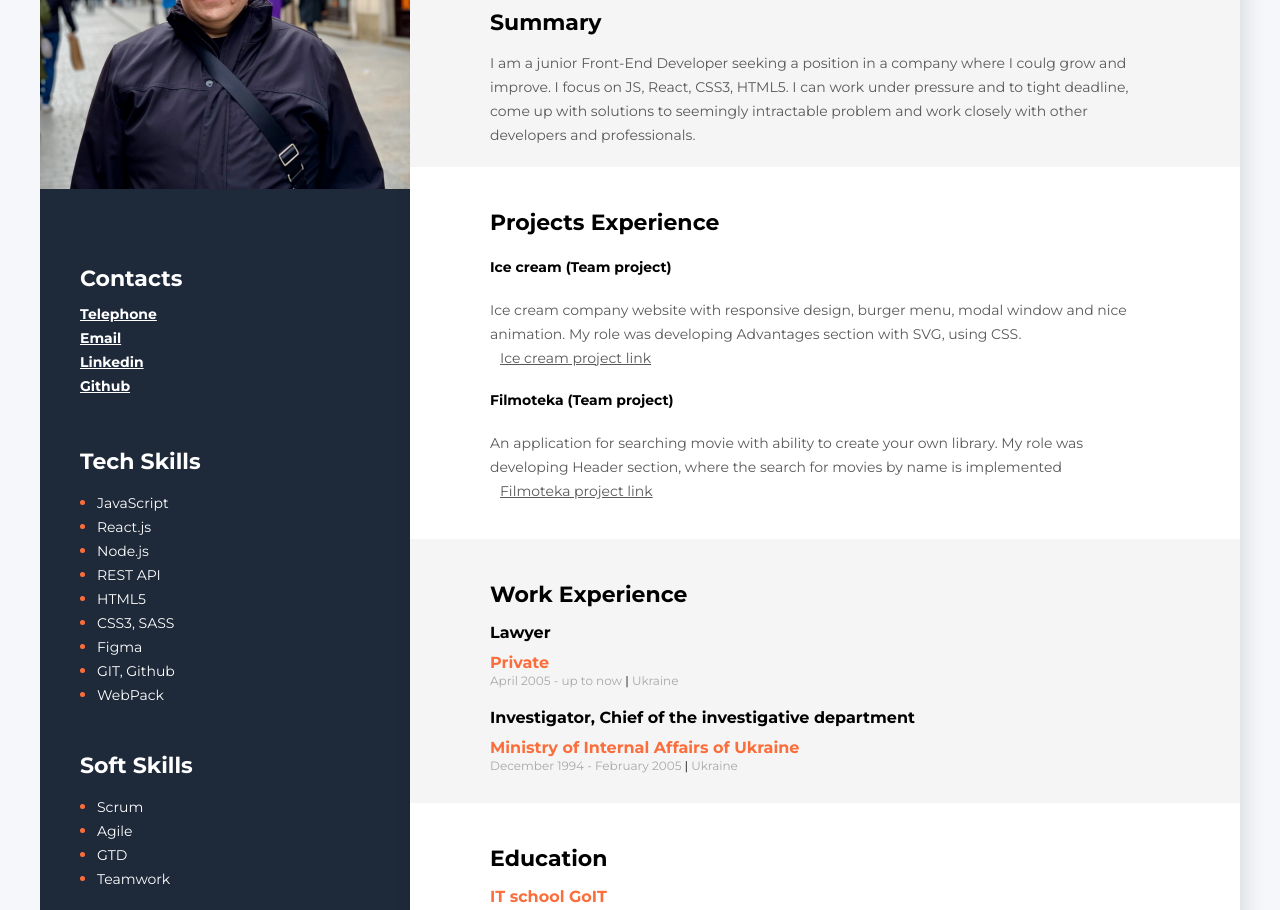
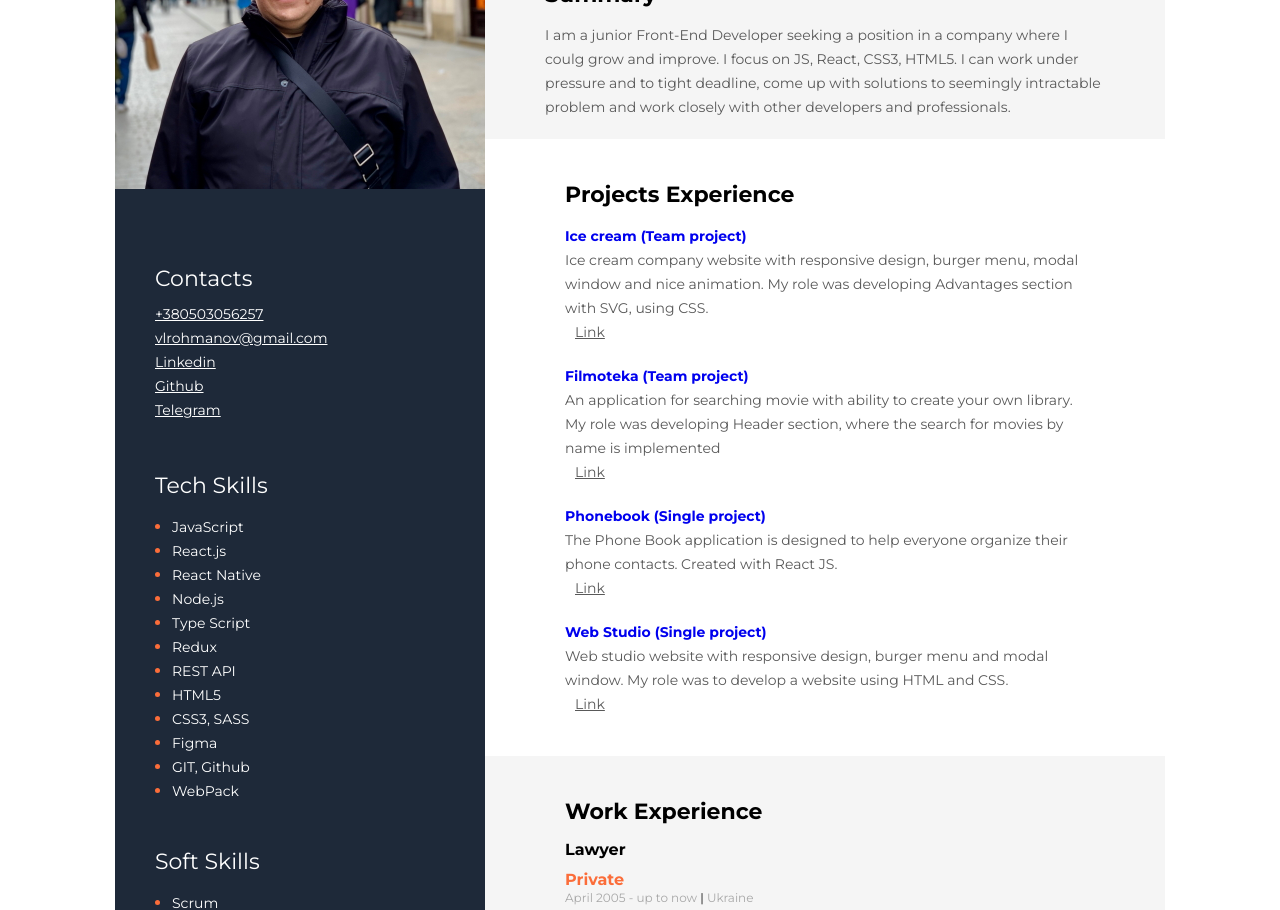
Before and after one commit to volodymyr-rokhmanov/resume-1, a plain HTML site: page index.html in a window 1280 px wide. Shown: the part 213-1123 px from the top of the page. Drawn offline with Linux system fonts and the light colour scheme.

Commit message:
add project

```diff
--- a/index.html
+++ b/index.html
@@ -21,9 +21,9 @@
 					<h2 class="about-name">Volodymyr Rokhmanov</h2>
 					<h3 class="title">Summary</h3>
 					<p class="about-description">
-						I am a junior Front-End Developer seeking a position in a company where I coulg grow and improve. I focus on JS, React, CSS3,
-						HTML5. I can work under pressure and to tight deadline, come up with solutions to seemingly intractable problem and work
-						closely with other developers and professionals.
+						I am a junior Front-End Developer seeking a position in a company where I coulg grow and improve. I focus on
+						JS, React, CSS3, HTML5. I can work under pressure and to tight deadline, come up with solutions to seemingly
+						intractable problem and work closely with other developers and professionals.
 					</p>
 				</section>
 				<!--Projects-->
@@ -31,16 +31,38 @@
 					<h3 class="title">Projects Experience</h3>
 					<ul class="project-list">
 						<li class="projects-item">
-							<h4 class="project-item-title">Ice cream (Team project)</h4>
+							<!-- <h4 class="project-item-title">Ice cream (Team project)</h4> -->
+							<a href="https://vladossid.github.io/command-project-HTML-CSS/" class="project-item-title">Ice cream (Team project)</a>
 							<p class="project-item-text">
-								Ice cream company website with responsive design, burger menu, modal window and nice animation. My role was developing Advantages section with SVG, using CSS.
+								Ice cream company website with responsive design, burger menu, modal window and nice animation. My role
+								was developing Advantages section with SVG, using CSS.
 							</p>
-							<a href="https://vladossid.github.io/command-project-HTML-CSS/" class="project-link">Ice cream project link</a>
+							<a href="https://github.com/VladosSid/command-project-HTML-CSS" class="project-link">Link</a>
 						</li>
 						<li class="projects-item">
-							<h4 class="project-item-title">Filmoteka (Team project)</h4>
-							<p class="project-item-text">An application for searching movie with ability to create  your own library. My role was developing Header section, where the search for movies by name is implemented</p>
-							<a href="https://artemteslenko.github.io/command-project-JS/" class="project-link">Filmoteka project link</a>
+							<!-- <h4 class="project-item-title">Filmoteka (Team project)</h4> -->
+							<a href="https://artemteslenko.github.io/command-project-JS/" class="project-item-title">Filmoteka (Team project)</a>
+							<p class="project-item-text">
+								An application for searching movie with ability to create your own library. My role was developing
+								Header section, where the search for movies by name is implemented
+							</p>
+							<a href="https://github.com/ArtemTeslenko/command-project-JS" class="project-link">Link</a>
+						</li>
+						<li class="projects-item">
+							<!-- <h4 class="project-item-title">Filmoteka (Team project)</h4> -->
+							<a href="https://volodymyr-rokhmanov.github.io/goit-react-hw-08-phonebook/" class="project-item-title">Phonebook (Single project)</a>
+							<p class="project-item-text">
+								The Phone Book application is designed to help everyone organize their phone contacts. Created with React JS.
+							</p>
+							<a href="https://github.com/volodymyr-rokhmanov/goit-react-hw-08-phonebook" class="project-link">Link</a>
+						</li>
+						<li class="projects-item">
+							<!-- <h4 class="project-item-title">Filmoteka (Team project)</h4> -->
+							<a href="https://volodymyr-rokhmanov.github.io/goit-markup-hw-08/" class="project-item-title">Web Studio (Single project)</a>
+							<p class="project-item-text">
+								Web studio website with responsive design, burger menu and modal window. My role was to develop a website using HTML and CSS.
+							</p>
+							<a href="https://github.com/volodymyr-rokhmanov/goit-markup-hw-08" class="project-link">Link</a>
 						</li>
 					</ul>
 				</section>
@@ -57,7 +79,6 @@
 								<span class="line">|</span>
 								Ukraine
 							</p>
-
 						</li>
 						<!--Company 2-->
 
@@ -69,10 +90,8 @@
 								<span class="line">|</span>
 								Ukraine
 							</p>
-
 						</li>
 					</ul>
-
 				</section>
 				<!--Education-->
 				<section class="education">
@@ -98,7 +117,6 @@
 						</li>
 					</ul>
 				</section>
-
 			</div>
 			<!--Sidebar-->
 			<aside class="sidebar">
@@ -109,11 +127,11 @@
 					<div>
 						<p>
 							<!-- <span class="contact-type">Tel:</span> <br/> -->
-							<a href="tel:+380503056257" class="contact-type">Telephone</a>
+							<a href="tel:+380503056257" class="contact-type">+380503056257</a>
 						</p>
 						<p>
 							<!-- <span class="contact-type">Email:</span> <br/> -->
-							<a href="mailto:vlrohmanov@gmail.com" class="contact-type">Email</a>
+							<a href="mailto:vlrohmanov@gmail.com" class="contact-type">vlrohmanov@gmail.com</a>
 						</p>
 						<p>
 							<!-- <span class="contact-type">LinkedIn</span> <br/> -->
@@ -123,6 +141,10 @@
 							<!-- <span class="contact-type">Git</span> <br/> -->
 							<a href="https://github.com/Volodymyr1973" class="contact-type">Github</a>
 						</p>
+						<p>
+							<!-- <span class="contact-type">Git</span> <br/> -->
+							<a href="https://t.me/RVolodymyrI" class="contact-type">Telegram</a>
+						</p>
 					</div>
 				</div>
 				<!--Tech Skills-->
@@ -131,7 +153,10 @@
 					<ul class="tech-skills-list">
 						<li class="tech-skills-item"><span class="tech-skills-text">JavaScript</span></li>
 						<li class="tech-skills-item"><span class="tech-skills-text">React.js</span></li>
+						<li class="tech-skills-item"><span class="tech-skills-text">React Native</span></li>
 						<li class="tech-skills-item"><span class="tech-skills-text">Node.js</span></li>
+						<li class="tech-skills-item"><span class="tech-skills-text">Type Script</Script></span></li>
+						<li class="tech-skills-item"><span class="tech-skills-text">Redux</span></li>
 						<li class="tech-skills-item"><span class="tech-skills-text">REST API</span></li>
 						<li class="tech-skills-item"><span class="tech-skills-text">HTML5</span></li>
 						<li class="tech-skills-item"><span class="tech-skills-text">CSS3, SASS</span></li>
@@ -157,7 +182,6 @@
 						<li class="languages-item"><span class="languages-text">Ukraine - Native</span></li>
 						<li class="languages-item"><span class="languages-text">Englisn - Elementary</span></li>
 						<li class="languages-item"><span class="languages-text">Russian - Excellent</span></li>
-
 					</ul>
 				</div>
 			</aside>
--- a/styles/styles.css
+++ b/styles/styles.css
@@ -1,6 +1,6 @@
 body {
 	font-family: "Montserrat", sans-serif;
-	background-color: #f5f7fa;
+	/* background-color: #f5f7fa; */
 }
 
 p {
@@ -12,16 +12,15 @@ p {
 .main {
 	display: flex;
 	flex-direction: row-reverse;
-	width: 1200px;
+	width: 1050px;
 	margin: 0 auto;
 }
 
 /* main content stiles */
 
 .main-content {
-	background-color: #ffffff;
-	box-shadow: 6px 6px 20px rgba(0, 0, 0, 0.1);
-
+	background-color: white;
+	/* box-shadow: 6px 6px 20px rgba(0, 0, 0, 0.1); */
 }
 
 .title {
@@ -36,7 +35,7 @@ p {
 /* about styles */
 
 .about {
-	padding: 80px 80px 20px;
+	padding: 60px 60px 20px;
 	background-color: whitesmoke;
 }
 
@@ -53,10 +52,9 @@ p {
 	margin-bottom: 25px;
 	font-style: normal;
 	font-weight: 700;
-	font-size: 45px;
+	font-size: 35px;
 	line-height: 55px;
 	color: #000000;
-
 }
 
 .about-description {
@@ -66,7 +64,6 @@ p {
 	font-size: 14px;
 	line-height: 24px;
 	color: #595959;
-
 }
 
 /* projects styles */
@@ -78,15 +75,25 @@ p {
 .project-list {
 	padding: 0;
 	list-style: none;
-
 }
 
 .projects-item {
+	margin-bottom: 20px;
 	font-style: normal;
 	font-weight: bold;
 	font-size: 14px;
 	line-height: 24px;
 	color: #000000;
+}
+
+.project-item-title {
+	text-decoration: none;
+	font: 20px;
+}
+
+.project-item-title:hover,
+.project-item-title:focus {
+	color: #fb6d3a;
 }
 
 .project-item-text {
@@ -96,7 +103,6 @@ p {
 	font-size: 14px;
 	line-height: 24px;
 	color: #595959;
-
 }
 
 .project-link {
@@ -106,20 +112,16 @@ p {
 	font-size: 14px;
 	line-height: 24px;
 	color: #595959;
-
 }
-
-
 
 .project-link:hover,
 .project-link:focus {
-color: #fb6d3a;
+	color: #fb6d3a;
 }
 
 /* work styles */
 
 .work {
-
 	background-color: whitesmoke;
 	padding: 20px 80px 20px;
 }
@@ -131,7 +133,7 @@ color: #fb6d3a;
 }
 
 .work-item {
-margin-bottom: 20px;
+	margin-bottom: 20px;
 }
 
 .work-position {
@@ -141,7 +143,6 @@ margin-bottom: 20px;
 	font-size: 16px;
 	line-height: 20px;
 	color: #000000;
-
 }
 
 .work-organization {
@@ -159,7 +160,6 @@ margin-bottom: 20px;
 	font-size: 12px;
 	line-height: 15px;
 	color: #a8a8a8;
-
 }
 
 .line {
@@ -169,7 +169,6 @@ margin-bottom: 20px;
 	line-height: 15px;
 	color: #000;
 }
-
 
 .work-list-item {
 	font-style: normal;
@@ -194,8 +193,7 @@ margin-bottom: 20px;
 	font-size: 14px;
 	line-height: 17px;
 	color: #000000;
-
-	}
+}
 
 .education-items {
 	margin-bottom: 20px;
@@ -208,11 +206,7 @@ margin-bottom: 20px;
 	font-size: 16px;
 	line-height: 20px;
 	color: #fb6d3a;
-
-
 }
-
-
 
 /* sidebar styles */
 
@@ -241,7 +235,7 @@ margin-bottom: 20px;
 .sidebar-title {
 	color: #ffffff;
 	font-style: normal;
-	font-weight: 700;
+	font-weight: normal;
 	font-size: 22px;
 	line-height: 27px;
 	margin-bottom: 10px;
@@ -250,12 +244,12 @@ margin-bottom: 20px;
 .contact-type {
 	display: inline-block;
 	font-style: normal;
-	font-weight: 700;
+	font-weight: normal;
 	font-size: 14px;
 	line-height: 24px;
 	color: #ffffff;
 	margin-right: 10px;
-	width: 60px
+	width: 60px;
 }
 
 .contact-type:hover,
```
Lines whose indentation alone changed are shown as unchanged.
